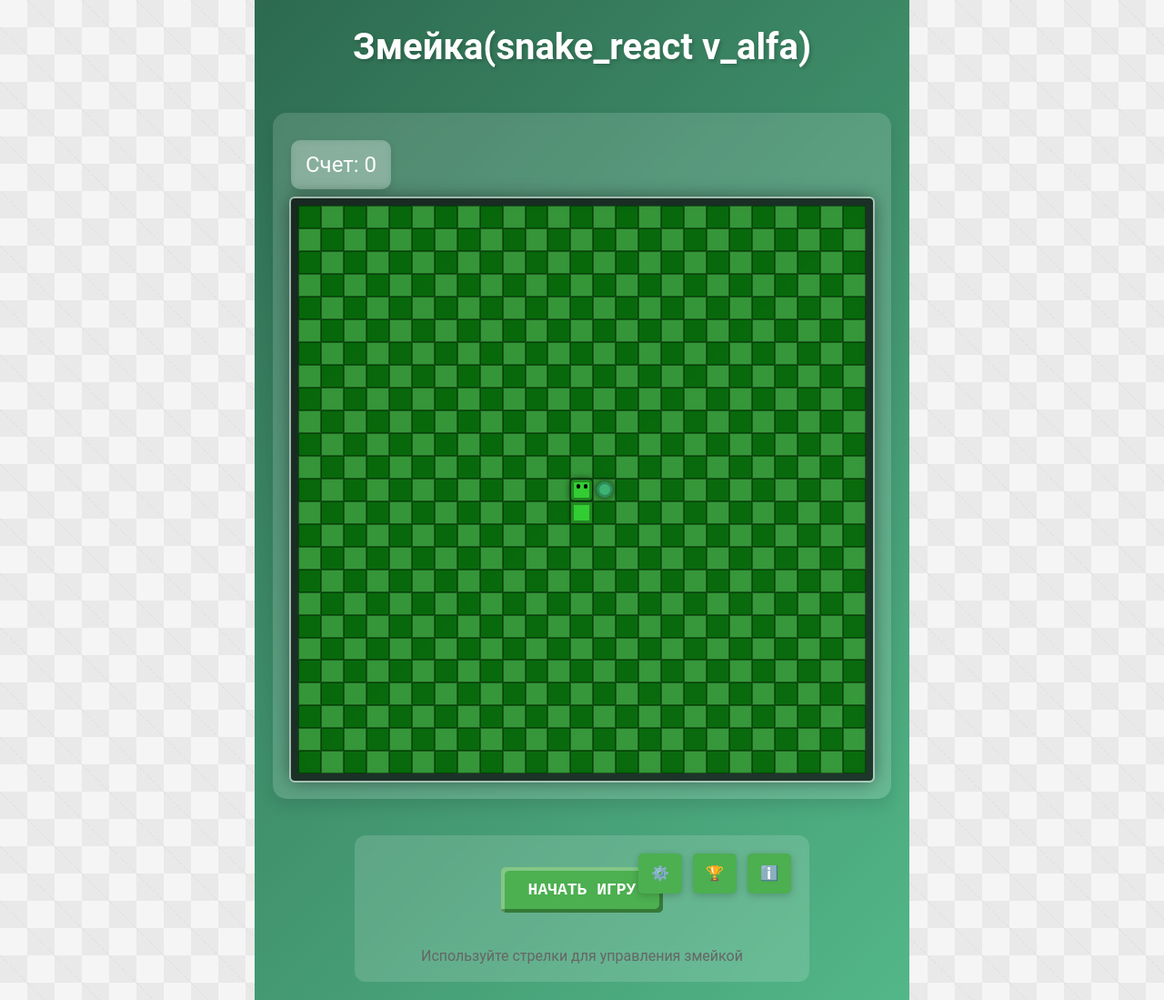
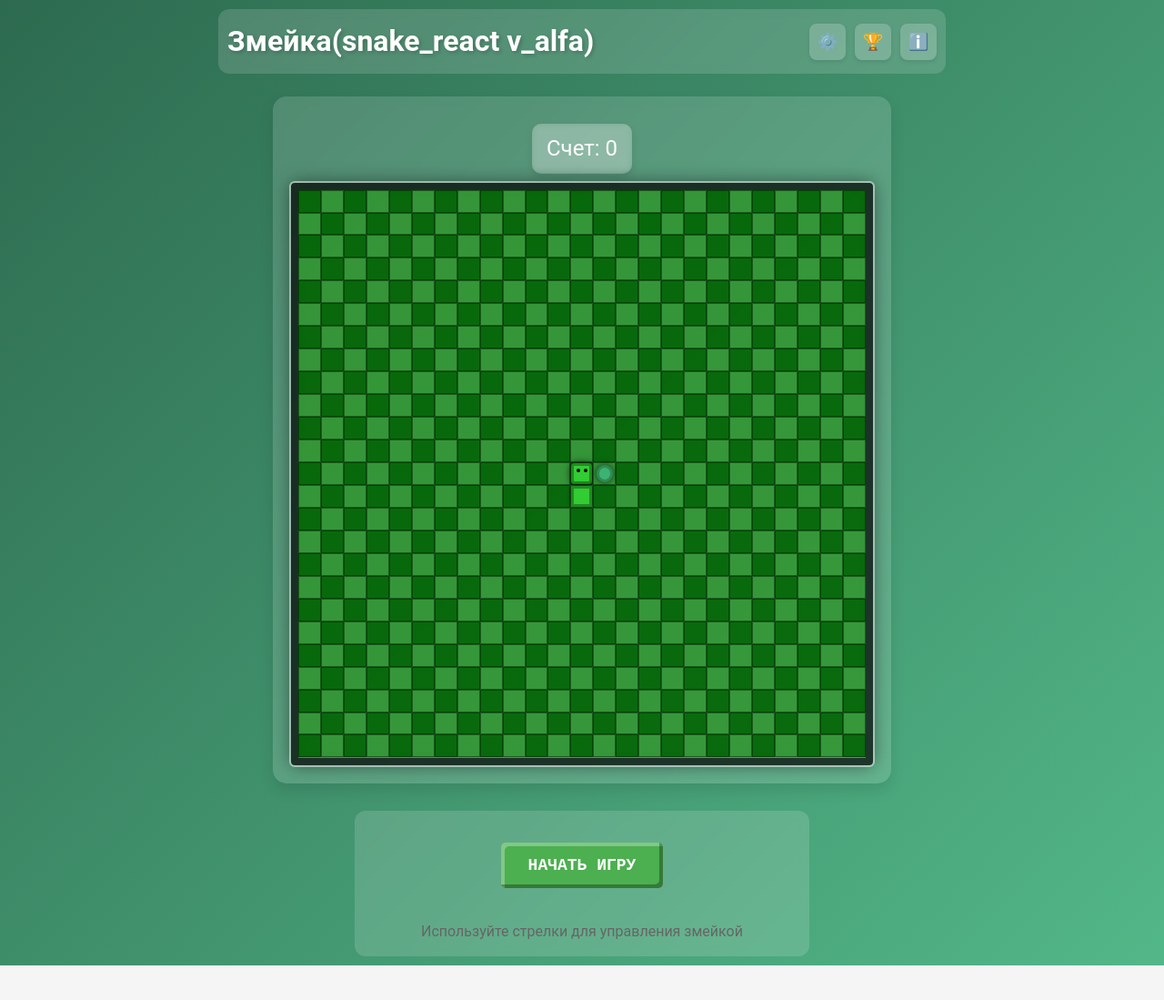
Before and after one commit to Foxeleon/react-snake, a React (Vite) app: page / in a window 1280 px wide. Shown: the whole page at 91% size. After the commit the page ends 1061 px from the top, so only its background shows below. Built offline with nearby package versions, Linux system fonts and the light colour scheme.

Commit message:
settings logic and styles improvements

```diff
--- a/src/components/Game.module.css
+++ b/src/components/Game.module.css
@@ -118,12 +118,58 @@
   display: flex;
   flex-direction: column;
   align-items: center;
-  justify-content: center;
+  justify-content: flex-start;
   min-height: 100vh;
+  width: 100%;
   font-family: 'Roboto', Arial, sans-serif;
   transition: background 0.5s ease;
-  padding: 20px;
+  padding: 10px;
   box-sizing: border-box;
+}
+
+/* Стили для шапки */
+.header {
+  display: flex;
+  justify-content: space-between;
+  align-items: center;
+  width: 100%;
+  max-width: 800px;
+  margin-bottom: 15px;
+  padding: 10px;
+  box-sizing: border-box;
+  border-radius: 12px;
+  background: rgba(255, 255, 255, 0.15);
+  backdrop-filter: blur(5px);
+}
+
+.headerButtons {
+  display: flex;
+  gap: 10px;
+}
+
+.iconButton {
+  background: rgba(255, 255, 255, 0.2);
+  border: none;
+  border-radius: 8px;
+  width: 40px;
+  height: 40px;
+  font-size: 18px;
+  display: flex;
+  align-items: center;
+  justify-content: center;
+  cursor: pointer;
+  transition: all 0.2s ease;
+  box-shadow: 0 2px 4px rgba(0, 0, 0, 0.1);
+}
+
+.iconButton:hover {
+  background: rgba(255, 255, 255, 0.3);
+  transform: translateY(-2px);
+}
+
+.iconButton.active {
+  background: rgba(255, 255, 255, 0.4);
+  box-shadow: inset 0 0 5px rgba(0, 0, 0, 0.2);
 }
 
 /* Градиентные фоны для разных окружений - светлая тема */
@@ -180,8 +226,8 @@
 
 /* Стилизация заголовка игры */
 .gameTitle {
-  font-size: 2.5rem;
-  margin-bottom: 20px;
+  font-size: 2rem;
+  margin: 0;
   text-align: center;
   font-weight: bold;
   text-shadow: 2px 2px 4px rgba(0, 0, 0, 0.2);
@@ -192,10 +238,13 @@
   background: rgba(255, 255, 255, 0.15);
   border-radius: 15px;
   padding: 20px;
-  margin: 20px 0;
+  margin: 10px 0;
   box-shadow: 0 8px 16px rgba(0, 0, 0, 0.1);
   backdrop-filter: blur(5px);
   max-width: min(95vw, 95vh);
+  display: flex;
+  flex-direction: column;
+  align-items: center;
 }
 
 /* Стилизация указателя счета */
@@ -226,7 +275,17 @@
 /* Адаптация к мобильным устройствам */
 @media (max-width: 768px) {
   .gameTitle {
-    font-size: 1.8rem;
+    font-size: 1.5rem;
+  }
+
+  .header {
+    flex-direction: column;
+    gap: 10px;
+  }
+
+  .headerButtons {
+    width: 100%;
+    justify-content: center;
   }
 
   .boardBackground {
--- a/src/components/Game.tsx
+++ b/src/components/Game.tsx
@@ -15,7 +15,10 @@ const Game: React.FC = () => {
     isRecordsOpen,
     showLegend,
     settings,
-    loadSettings
+    loadSettings,
+    toggleSettings,
+    toggleRecords,
+    toggleLegend
   } = useGameStore();
 
   // Загрузка настроек при монтировании компонента
@@ -33,7 +36,24 @@ const Game: React.FC = () => {
 
   return (
     <div className={containerClasses}>
-      <h1 className={styles.gameTitle}>Змейка(snake_react v_alfa)</h1>
+      <div className={styles.header}>
+        <h1 className={styles.gameTitle}>Змейка(snake_react v_alfa)</h1>
+        <div className={styles.headerButtons}>
+          <button onClick={toggleSettings} className={styles.iconButton} title="Настройки">
+            ⚙️
+          </button>
+          <button onClick={toggleRecords} className={styles.iconButton} title="Таблица рекордов">
+            🏆
+          </button>
+          <button
+            onClick={toggleLegend}
+            className={`${styles.iconButton} ${showLegend ? styles.active : ''}`}
+            title={showLegend ? "Скрыть легенду" : "Показать легенду"}
+          >
+            ℹ️
+          </button>
+        </div>
+      </div>
 
       <div className={styles.boardBackground}>
         <div className={styles.scoreIndicator}>
--- a/src/components/GameBoard.tsx
+++ b/src/components/GameBoard.tsx
@@ -13,7 +13,11 @@ export const GameBoard = () => {
     isGameOver,
     settings,
     doublePointsActive,
-    changeDirection
+    changeDirection,
+    isPlaying,
+    isPaused,
+    moveSnake,
+    speed
   } = useGameStore();
 
   const { gridSize, environment, theme, snakeType } = settings;
@@ -66,43 +70,43 @@ export const GameBoard = () => {
     lastDirectionRef.current = direction;
   }, [direction]);
 
-  // Обработка нажатий клавиш
+  // Добавим обработку ввода с клавиатуры
   useEffect(() => {
-    const handleKeyDown = (event: KeyboardEvent) => {
-      const keyToDirection: { [key: string]: Direction } = {
-        'ArrowUp': 'UP',
-        'ArrowDown': 'DOWN',
-        'ArrowLeft': 'LEFT',
-        'ArrowRight': 'RIGHT',
-        'KeyW': 'UP',
-        'KeyS': 'DOWN',
-        'KeyA': 'LEFT',
-        'KeyD': 'RIGHT'
-      };
+    if (!isPlaying) return;
 
-      const newDirection = keyToDirection[event.code];
-      if (newDirection) {
-        event.preventDefault();
+    const handleKeyPress = (event: KeyboardEvent) => {
+      if (isPaused) return;
 
-        // Проверяем, чтобы змея не двигалась в противоположном направлении
-        const opposites: { [key in Direction]: Direction } = {
-          'UP': 'DOWN',
-          'DOWN': 'UP',
-          'LEFT': 'RIGHT',
-          'RIGHT': 'LEFT'
-        };
-
-        if (newDirection !== opposites[lastDirectionRef.current]) {
-          changeDirection(newDirection);
-        }
+      switch (event.key) {
+        case 'ArrowUp':
+          changeDirection('UP');
+          break;
+        case 'ArrowDown':
+          changeDirection('DOWN');
+          break;
+        case 'ArrowLeft':
+          changeDirection('LEFT');
+          break;
+        case 'ArrowRight':
+          changeDirection('RIGHT');
+          break;
       }
     };
 
-    window.addEventListener('keydown', handleKeyDown);
-    return () => {
-      window.removeEventListener('keydown', handleKeyDown);
-    };
-  }, [changeDirection]);
+    window.addEventListener('keydown', handleKeyPress);
+    return () => window.removeEventListener('keydown', handleKeyPress);
+  }, [isPlaying, isPaused, changeDirection]);
+
+  // Игровой цикл
+  useEffect(() => {
+    if (!isPlaying || isGameOver || isPaused) return;
+
+    const gameLoop = setInterval(() => {
+      moveSnake();
+    }, speed);
+
+    return () => clearInterval(gameLoop);
+  }, [isPlaying, isGameOver, isPaused, moveSnake, speed]);
 
   // Обработка сенсорных жестов для мобильных устройств
   useEffect(() => {
--- a/src/components/GameControls.tsx
+++ b/src/components/GameControls.tsx
@@ -1,181 +1,32 @@
-import React, { useEffect } from 'react';
+import React from 'react';
 import { useGameStore } from '@/store/gameStore';
 import styles from './GameControls.module.css';
 
-interface GameControlsProps {
-  onStartGame?: () => void; // Опциональный пропс для обработки запуска игры
+export interface GameControlsProps {
+  onStartGame?: () => void;
 }
-
-// Отдельный компонент для кнопок меню
-const MenuButtons: React.FC = () => {
-  const { toggleSettings, toggleRecords, toggleLegend, showLegend } = useGameStore();
-
-  return (
-    <div className={styles.menuButtons}>
-      <button onClick={toggleSettings} className={styles.settingsButton}>
-        ⚙️
-      </button>
-      <button onClick={toggleRecords} className={styles.recordsButton}>
-        🏆
-      </button>
-      <button
-        onClick={toggleLegend}
-        className={`${styles.legendButton} ${showLegend ? styles.active : ''}`}
-        title={showLegend ? "Скрыть легенду" : "Показать легенду"}
-      >
-        ℹ️
-      </button>
-    </div>
-  );
-};
 
 export const GameControls: React.FC<GameControlsProps> = ({ onStartGame }) => {
   const {
-    startGame,
+    isPlaying,
+    isGameOver,
     resetGame,
-    moveSnake,
-    changeDirection,
-    isGameOver,
-    speed,
-    settings,
-    isPlaying,
-    toggleSettings,
-    toggleRecords,
     isPaused,
     pauseGame,
     resumeGame
   } = useGameStore();
 
-  // Обработка нажатия на кнопку "Играть снова"
-  const handlePlayAgain = () => {
-    resetGame(); // Сбрасываем состояние игры
-
-    // Сразу запускаем игру без показа стартового экрана
-    setTimeout(() => {
-      startGame();
-      if (onStartGame) onStartGame();
-    }, 0);
-  };
-
-  // Обработка клавиатурных событий для управления змейкой
-  useEffect(() => {
-    const handleKeyPress = (event: KeyboardEvent) => {
-      if (!isPlaying) return;
-
-      switch (event.key) {
-        case 'ArrowUp':
-          changeDirection('UP');
-          break;
-        case 'ArrowDown':
-          changeDirection('DOWN');
-          break;
-        case 'ArrowLeft':
-          changeDirection('LEFT');
-          break;
-        case 'ArrowRight':
-          changeDirection('RIGHT');
-          break;
-      }
-    };
-
-    window.addEventListener('keydown', handleKeyPress);
-    return () => window.removeEventListener('keydown', handleKeyPress);
-  }, [changeDirection, isPlaying]);
-
-  // Игровой цикл
-  useEffect(() => {
-    if (!isPlaying || isGameOver || isPaused) return;
-
-    const gameLoop = setInterval(() => {
-      moveSnake();
-    }, speed);
-
-    return () => clearInterval(gameLoop);
-  }, [moveSnake, isGameOver, speed, isPlaying, isPaused]);
-
-  // Обработчики для сенсорного управления на мобильных устройствах
-  const handleTouchUp = () => {
-    if (isPlaying) changeDirection('UP');
-  };
-
-  const handleTouchDown = () => {
-    if (isPlaying) changeDirection('DOWN');
-  };
-
-  const handleTouchLeft = () => {
-    if (isPlaying) changeDirection('LEFT');
-  };
-
-  const handleTouchRight = () => {
-    if (isPlaying) changeDirection('RIGHT');
-  };
-
   return (
-    <div className={`${styles.controls} ${styles[settings.theme]}`}>
-      <MenuButtons />
-      {isGameOver ? (
-        <div className={styles.gameOverControls}>
-          <h2>Игра окончена!</h2>
-          <div className={styles.buttonGroup}>
-            <button onClick={handlePlayAgain}>
-              Играть снова
-            </button>
-            <button onClick={toggleSettings}>
-              Настройки
-            </button>
-            <button onClick={toggleRecords}>
-              Таблица рекордов
-            </button>
-          </div>
-        </div>
-      ) : (
-        <>
-          {!isPlaying && (
+    <div className={styles.controls}>
+      {!isPlaying && !isGameOver && (
         <button
-              onClick={() => {
-                startGame();
-                if (onStartGame) onStartGame();
-              }}
+          onClick={onStartGame}
           className={styles.startButton}
+          data-testid="start-button"
         >
           Начать игру
         </button>
       )}
-
-          <div className={`${styles.mobileControls} ${isPlaying ? '' : styles.hidden}`}>
-            <div className={styles.touchControls}>
-              <button
-                onClick={handleTouchUp}
-                className={`${styles.touchButton} ${styles.touchUp}`}
-              >
-                ↑
-              </button>
-              <div className={styles.middleRow}>
-                <button
-                  onClick={handleTouchLeft}
-                  className={`${styles.touchButton} ${styles.touchLeft}`}
-                >
-                  ←
-                </button>
-                <button
-                  onClick={handleTouchRight}
-                  className={`${styles.touchButton} ${styles.touchRight}`}
-                >
-                  →
-                </button>
-              </div>
-              <button
-                onClick={handleTouchDown}
-                className={`${styles.touchButton} ${styles.touchDown}`}
-              >
-                ↓
-              </button>
-            </div>
-          </div>
-
-          <div className={styles.instructions}>
-            <p>Используйте стрелки для управления змейкой</p>
-          </div>
 
       {isPlaying && !isGameOver && (
         <button
@@ -185,8 +36,20 @@ export const GameControls: React.FC<GameControlsProps> = ({ onStartGame }) => {
           {isPaused ? 'Продолжить' : 'Пауза'}
         </button>
       )}
-        </>
+
+      {isGameOver && (
+        <div className={styles.gameOverControls}>
+          <h2>Игра окончена!</h2>
+          <p>Ваш счет: {useGameStore.getState().score}</p>
+          <div className={styles.buttonGroup}>
+            <button onClick={resetGame}>Играть снова</button>
+          </div>
+        </div>
       )}
+
+      <div className={styles.instructions}>
+        <p>Используйте стрелки для управления змейкой</p>
+      </div>
     </div>
   );
 };
--- a/src/components/GameSettings.module.css
+++ b/src/components/GameSettings.module.css
@@ -253,3 +253,14 @@
 .dark .hint {
   color: #aaa;
 }
+
+.disabledNote {
+  font-size: 0.8em;
+  color: #ff5252;
+  font-style: italic;
+}
+
+.disabledSelect {
+  opacity: 0.6;
+  cursor: not-allowed;
+}
--- a/src/components/GameSettings.tsx
+++ b/src/components/GameSettings.tsx
@@ -5,7 +5,7 @@ import { Environment, BoardSize, FieldSelectionMode } from '@/types/game';
 import { GRID_SIZES, ENVIRONMENT_TO_SNAKE_TYPES } from '@/constants/game';
 
 export const GameSettings: React.FC = () => {
-  const { settings, updateSettings, toggleSettings } = useGameStore();
+  const { settings, updateSettings, toggleSettings, isPlaying, isPaused } = useGameStore();
 
   const [formData, setFormData] = useState({
     playerName: settings.playerName,
@@ -16,6 +16,9 @@ export const GameSettings: React.FC = () => {
     soundEnabled: settings.soundEnabled,
     snakeType: settings.snakeType
   });
+
+  // Определяем, заблокированы ли настройки размера поля
+  const isBoardSizeDisabled = isPlaying; // Блокируем изменение поля во время игры (и паузы)
 
   // Обновление формы при изменении настроек
   useEffect(() => {
@@ -38,6 +41,11 @@ export const GameSettings: React.FC = () => {
 
   const handleChange = (e: React.ChangeEvent<HTMLInputElement | HTMLSelectElement>) => {
     const { name, value, type } = e.target;
+
+    // Проверяем, не пытается ли пользователь изменить размер поля во время паузы
+    if (name === 'boardSize' && isBoardSizeDisabled) {
+      return; // Игнорируем изменение размера поля на паузе
+    }
 
     if (type === 'checkbox') {
       const checked = (e.target as HTMLInputElement).checked;
@@ -97,12 +105,19 @@ export const GameSettings: React.FC = () => {
           </div>
 
           <div className={styles.formGroup}>
-            <label htmlFor="boardSize">Размер поля:</label>
+            <label htmlFor="boardSize">
+              Размер поля:
+              {isBoardSizeDisabled && (
+                <span className={styles.disabledNote}> (недоступно во время игры)</span>
+              )}
+            </label>
             <select
               id="boardSize"
               name="boardSize"
               value={formData.boardSize}
               onChange={handleChange}
+              disabled={isBoardSizeDisabled}
+              className={isBoardSizeDisabled ? styles.disabledSelect : ''}
             >
               <option value="mini">Мини ({GRID_SIZES.mini}x{GRID_SIZES.mini})</option>
               <option value="small">Малый ({GRID_SIZES.small}x{GRID_SIZES.small})</option>
--- a/src/components/RecordsTable.module.css
+++ b/src/components/RecordsTable.module.css
@@ -54,22 +54,25 @@
   width: 100%;
   border-collapse: collapse;
   margin-bottom: 20px;
+  box-shadow: 0 2px 5px rgba(0, 0, 0, 0.1);
 }
 
 .recordsTable th, .recordsTable td {
   padding: 12px 15px;
   text-align: left;
   border-bottom: 1px solid #ddd;
+  color: #333;
 }
 
 .dark .recordsTable th, .dark .recordsTable td {
   border-bottom: 1px solid #444;
+  color: #f0f0f0;
 }
 
 .recordsTable th {
-  background-color: #f8f8f8;
+  background-color: #e8f5e9;
   font-weight: bold;
-  color: #333;
+  color: #2c5e2e;
 }
 
 .dark .recordsTable th {
@@ -78,7 +81,15 @@
 }
 
 .recordsTable tr:hover {
-  background-color: #f1f1f1;
+  background-color: #e8f5e9;
+}
+
+.recordsTable tr:nth-child(even) {
+  background-color: #f9f9f9;
+}
+
+.dark .recordsTable tr:nth-child(even) {
+  background-color: #333;
 }
 
 .dark .recordsTable tr:hover {
@@ -86,30 +97,30 @@
 }
 
 .top1 {
-  background-color: rgba(255, 215, 0, 0.1);
+  background-color: rgba(255, 215, 0, 0.2) !important;
   font-weight: bold;
 }
 
 .top2 {
-  background-color: rgba(192, 192, 192, 0.1);
+  background-color: rgba(192, 192, 192, 0.2) !important;
   font-weight: bold;
 }
 
 .top3 {
-  background-color: rgba(205, 127, 50, 0.1);
+  background-color: rgba(205, 127, 50, 0.2) !important;
   font-weight: bold;
 }
 
 .dark .top1 {
-  background-color: rgba(255, 215, 0, 0.15);
+  background-color: rgba(255, 215, 0, 0.25) !important;
 }
 
 .dark .top2 {
-  background-color: rgba(192, 192, 192, 0.15);
+  background-color: rgba(192, 192, 192, 0.25) !important;
 }
 
 .dark .top3 {
-  background-color: rgba(205, 127, 50, 0.15);
+  background-color: rgba(205, 127, 50, 0.25) !important;
 }
 
 .noRecords {
```
Also changed, not shown: src/types/game.ts (+9 -0 lines). Lines whose indentation alone changed are shown as unchanged.
